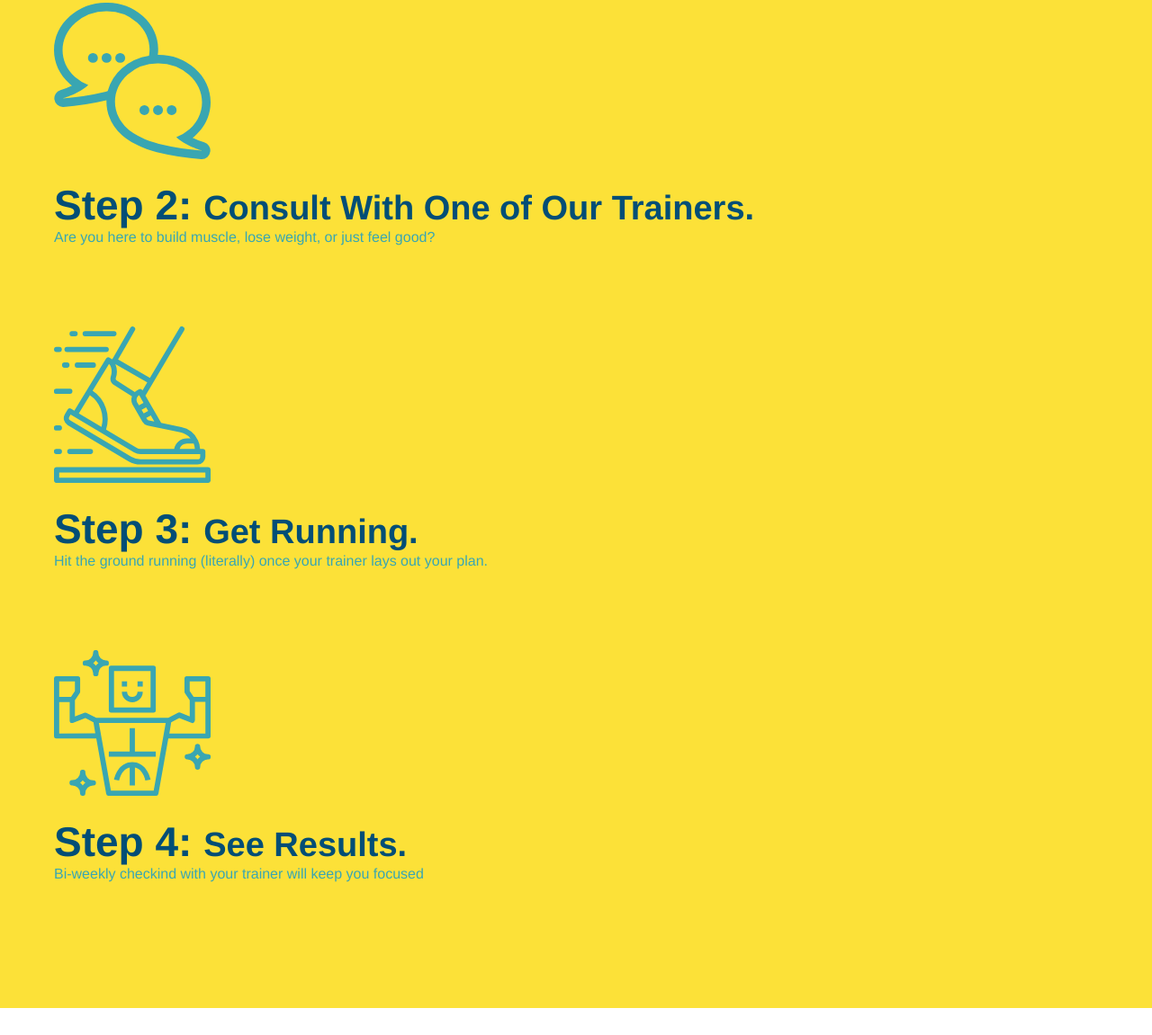
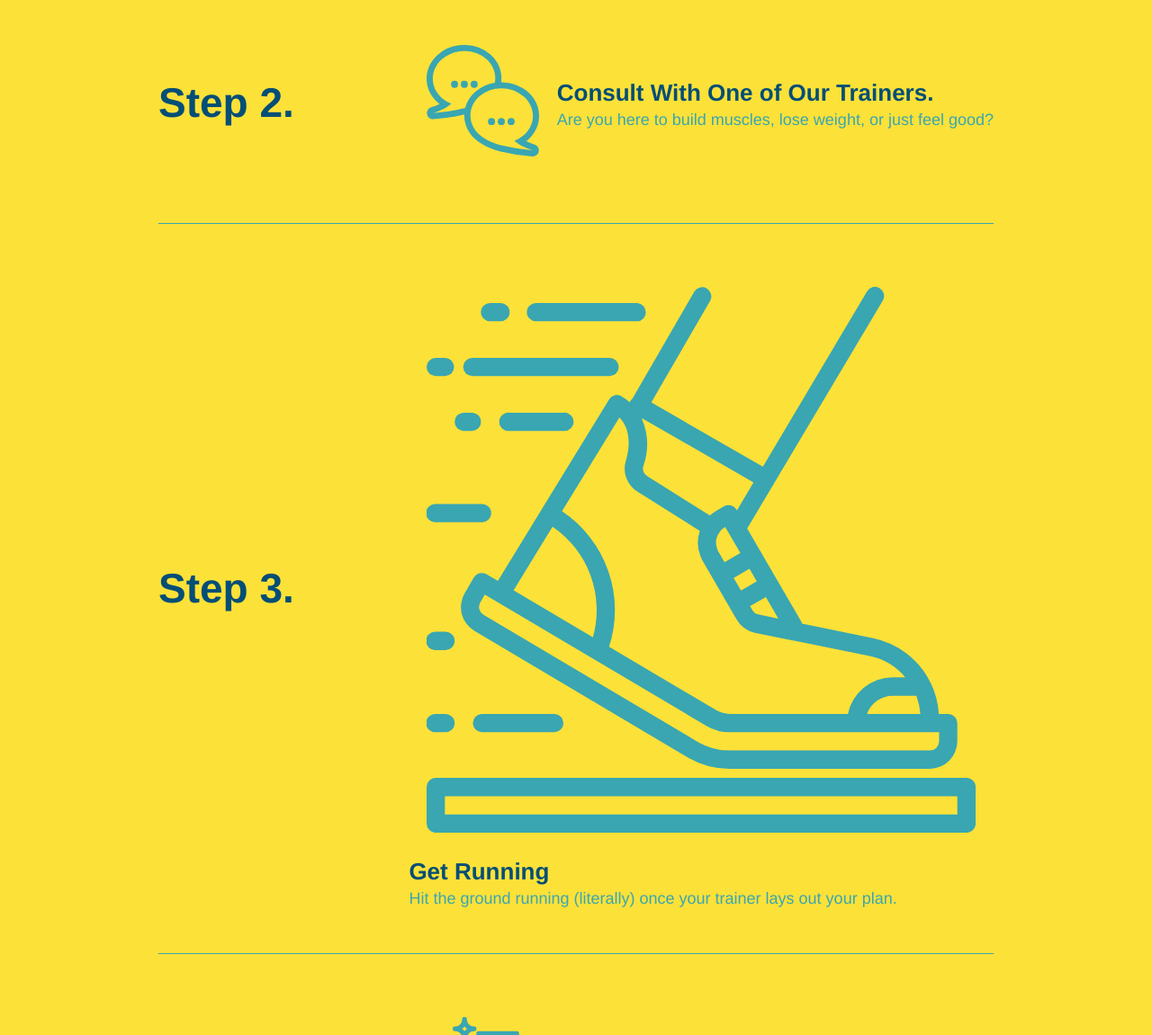
Before and after one commit to derrickais/Run-Buddy, a plain HTML site: page index.html in a window 1280 px wide. Shown: the part 1649-2800 px from the top of the page at 90% size. Drawn offline with Linux system fonts and the light colour scheme.

Commit message:
add flex to the steps

```diff
--- a/assets/css/style.css
+++ b/assets/css/style.css
@@ -120,6 +120,7 @@ section {
     width: 80%;
     font-size: 20px;
     margin: 0 auto;
+    text-align: center;
 }
 
 .section-title {
@@ -145,26 +146,46 @@ section {
     background: #fce138;
 }
 
-.steps div {
-    margin-bottom: 80px;
+.step{
+    margin: 50px auto;
+    padding-bottom: 50px;
+    width: 80%;
+    border-bottom: 1px solid #39a6b2;
+    display: flex;
+    align-items: center;
+    justify-content: space-between;
 }
-.steps img {
-    width: 15%;
-    margin: 10px 0;
+.step h3 {
+    color: #024e76;
+    font-size: 46px;
+    flex: 1 30%;
+}
+.step-text p {
+    color: #39a6b2;
+    font-size: 18px;
 }
 
-.steps h3 {
+.step-text h4 {
+    font-size: 26px;
+    line-height: 1.5;
     color: #024e76;
-    font-size: 46px;
-    margin-top: 10px;
-}
-.step p {
-    color: #39a6b2;
-    font-size: 23px;
+    flex: 12;
 }
 
-.steps span {
-    font-size: 38px;
+.step-info {
+    flex: 2 70%;
+    display: flex;
+    flex-wrap: wrap;
+    align-items: center;
+}
+
+.step-img {
+    flex: 1 12%;
+    margin: 20px;
+}
+
+.step-img img{
+    max-width: 100%;
 }
 /* Step Style Ends */
 
--- a/index.html
+++ b/index.html
@@ -93,28 +93,56 @@
                 <h2 class="section-title secondary-border">What You Do</h2>
             </div>
 
-            <div>
-                <img src="./assets/images/01-04-svgs/step-1.svg" alt="" />
-                <h3>Step 1: <span>Fill Out the Form Above.</span></h3>
-                <p>You're already here, so why not?</p>
+            <div class="step">
+                <h3>Step 1.</h3>
+                <div class="step-info">
+                    <div class="step-img">
+                        <img src="./assets/images/01-04-svgs/step-1.svg" alt="" />
+                    </div>
+                    <div class="step-text">
+                        <h4>Fill Out The Form Above</h4>
+                        <p>You're already here, so why not?</p>
+                    </div>
+                </div>
             </div>
 
-            <div>
-                <img src="./assets/images/01-04-svgs/step-2.svg" alt="" />
-                <h3>Step 2: <span>Consult With One of Our Trainers.</span></h3>
-                <p>Are you here to build muscle, lose weight, or just feel good?</p>
+            <div class="step">
+                <h3>Step 2.</h3>
+                <div class="step-info">
+                    <div class="step-img">
+                        <img src="./assets/images/01-04-svgs/step-2.svg" alt="" />
+                    </div>
+                    <div class="step-text">
+                        <h4>Consult With One of Our Trainers.</h4>
+                        <p>Are you here to build muscles, lose weight, or just feel good?</p>
+                    </div>
+                </div>
             </div>
 
-            <div>
-                <img src="./assets/images/01-04-svgs/step-3.svg" alt="" />
-                <h3>Step 3: <span>Get Running.</span></h3>
-                <p>Hit the ground running (literally) once your trainer lays out your plan.</p>
+            <div class="step">
+                <h3>Step 3.</h3>
+                <div class="step-info">
+                    <div class="step-img">
+                        <img src="./assets/images/01-04-svgs/step-3.svg" alt="" />
+                    </div>
+                    <div class="step-text">
+                        <h4>Get Running</h4>
+                        <p>Hit the ground running (literally) once your trainer lays out your plan.</p>
+                    </div>
+                </div>
             </div>
 
-            <div>
-                <img src="./assets/images/01-04-svgs/step-4.svg" alt="" />
-                <h3>Step 4: <span>See Results.</span></h3>
-                <p>Bi-weekly checkind with your trainer will keep you focused</p>
+            <div class="step">
+                <h3>Step 4.</h3>
+                <div class="step-info">
+                    <div class="step-img">
+                        <img src="./assets/images/01-04-svgs/step-4.svg" alt="" />
+                    </div>
+                    <div class="step-text">
+                        <h4>See Results</h4>
+                        <p>Bi-weekly checkin with your trainer will keep you focused</p>
+                    </div>
+                </div>
             </div>
         </section>
 
```
